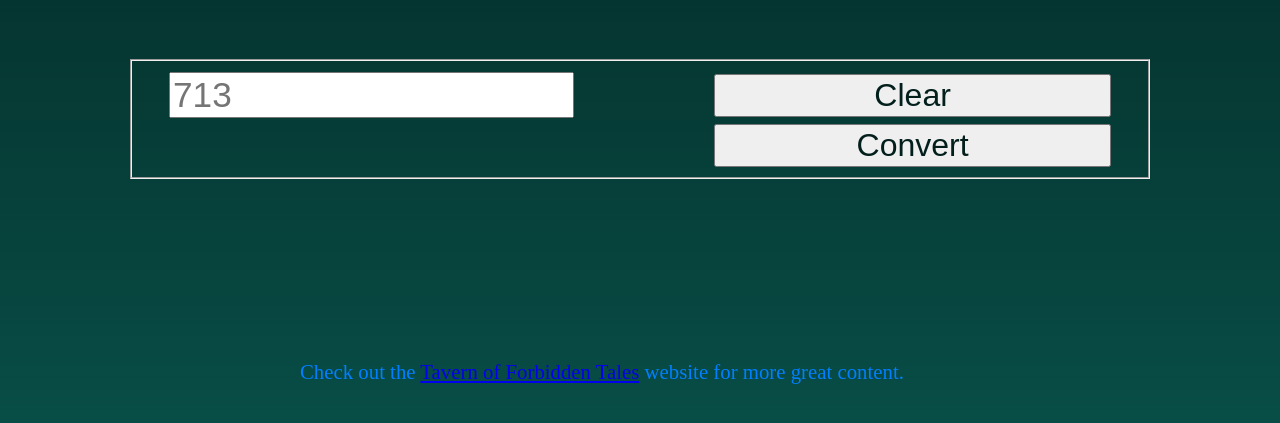
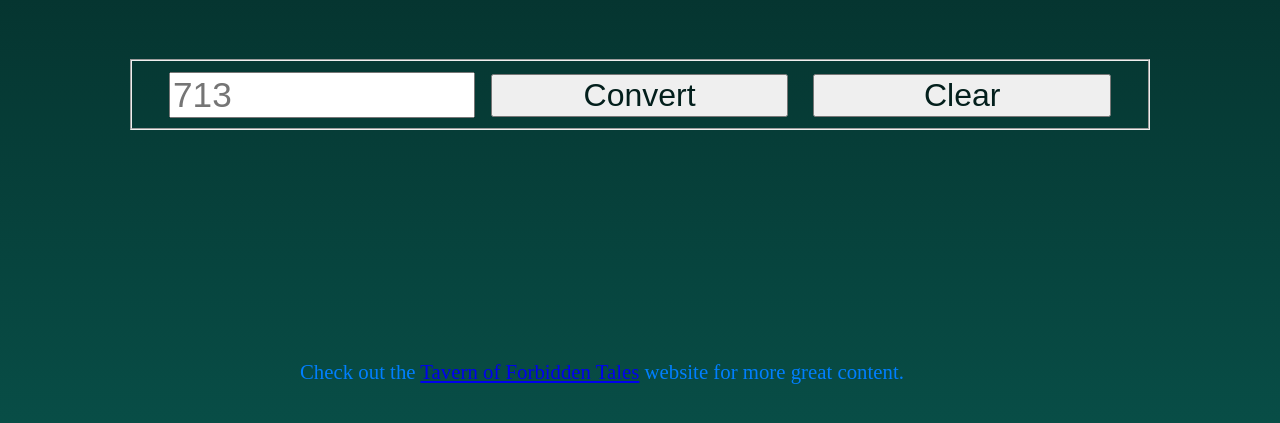
Before and after one commit to ConnorWrites/Roman-numeral-converter-App, a plain HTML site: page index.html in a window 1280 px wide. Shown: the part 381-804 px from the top of the page. Drawn offline with Linux system fonts and the light colour scheme.

Commit message:
Update styles.css

```diff
--- a/styles.css
+++ b/styles.css
@@ -4,7 +4,7 @@ body { background: linear-gradient(#031f1c, #084e47); width:100%; height:100vh;
 h1 {margin-top: -80px; font-size: 2.5rem; }
 .info { margin-top: -30px; margin-bottom: 20px; }
 .container {display: block; text-align: center; margin-left: 120px; margin-top: 70px; width:80vw; }
-#number { float: left; font-size: 2.2rem; margin-top:5px; width: 40%; margin-left: 25px; }
-button { width:40%; color: #031f1c; font-size: 2rem; float: right; margin-top: 7px; margin-right: 25px; }
+#number { float: left; font-size: 2.2rem; margin-top:5px; width: 30%; margin-left: 25px; }
+button { width:30%; color: #031f1c; font-size: 2rem; float: right; margin-top: 7px; margin-right: 25px; }
 .result { display: block; text-align: center; margin-left: 120px; color: #007fff; width:80vw; margin-top: 50px; font-size: 2.5rem; }
 footer { position: absolute; left:300px; bottom: 35px; color: #007fff; font-size:1.3rem; }
```
